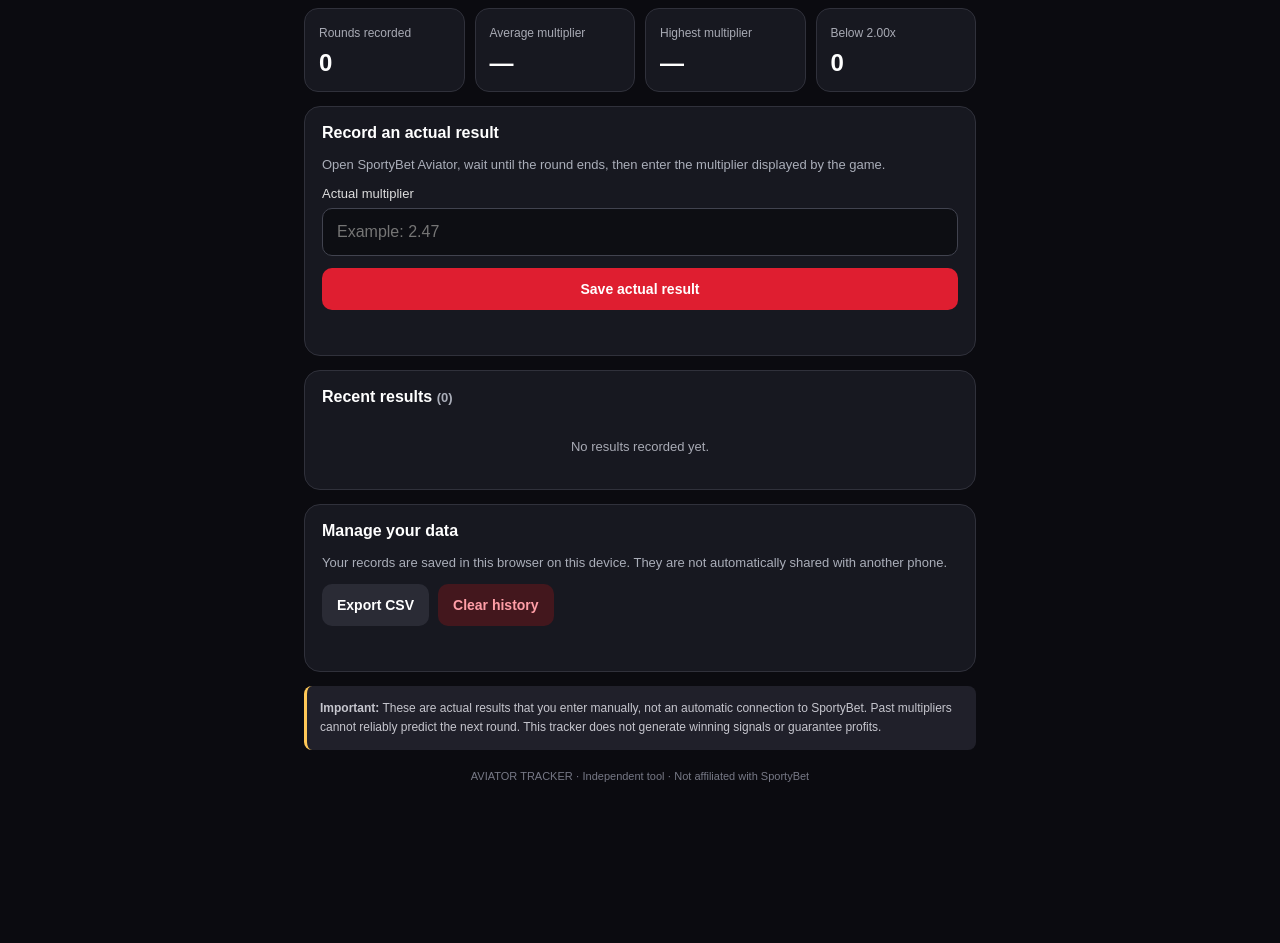
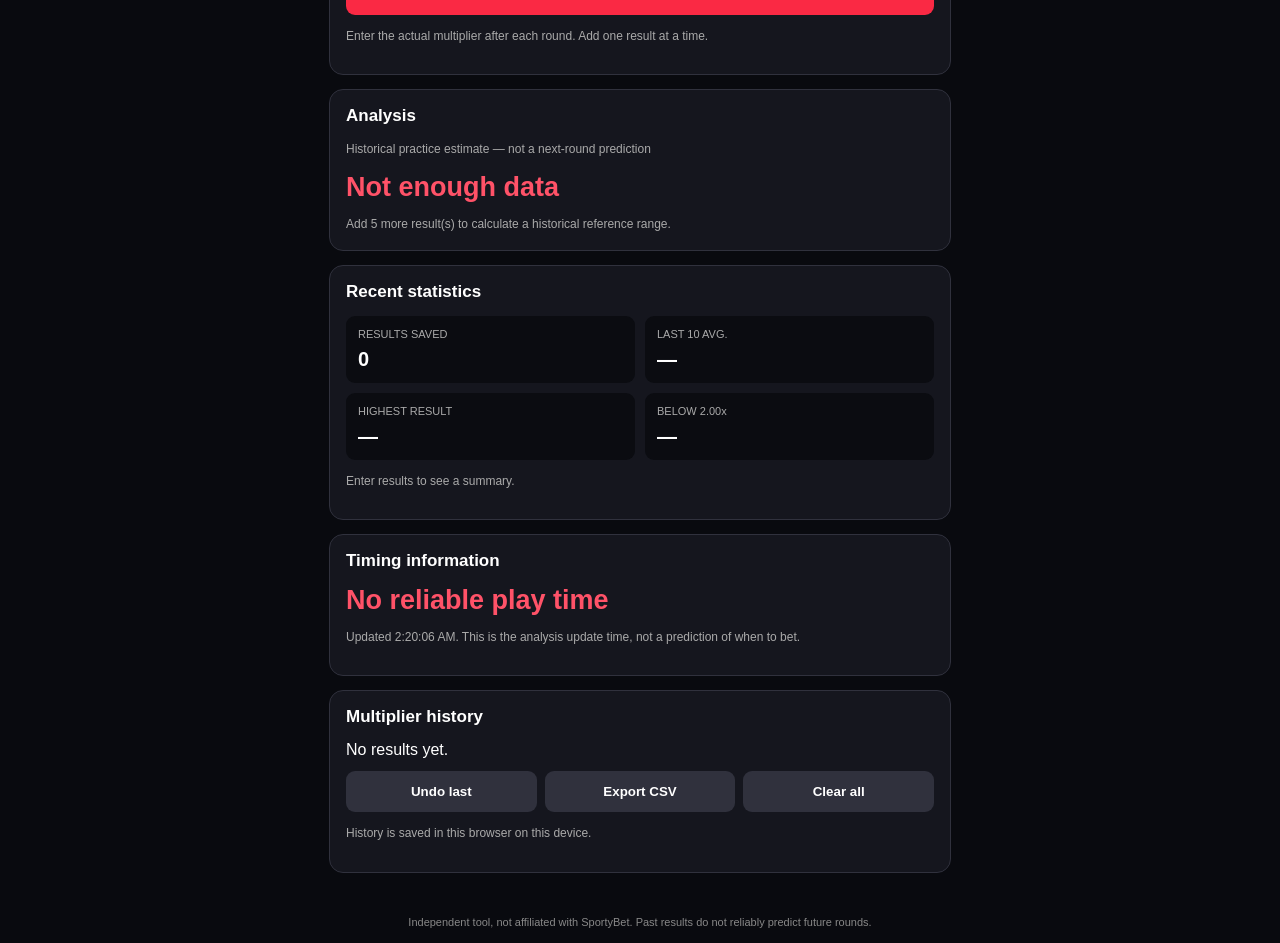
Before and after one commit to afro31310-alt/aviator-signal-lab, a plain HTML site: page index.html in a window 1280 px wide. Shown: the part 276-1219 px from the top of the page. Before the commit the page ends 1093 px from the top, so only its background shows below. Drawn offline with Linux system fonts and the light colour scheme.

Commit message:
Update index.html

```diff
--- a/index.html
+++ b/index.html
@@ -3,222 +3,227 @@
 <html lang="en">
 <head>
 <meta charset="UTF-8">
-<meta name="viewport" content="width=device-width, initial-scale=1">
-<meta name="theme-color" content="#a90e18">
-<title>Aviator Live Result Tracker</title>
+<meta name="viewport" content="width=device-width, initial-scale=1.0">
+<title>Aviator Analyzer</title>
 <style>
 *{box-sizing:border-box}
-body{margin:0;background:#0b0b10;color:#fff;font-family:Arial,sans-serif}
-.wrap{max-width:700px;margin:auto;padding:18px 14px 35px}
-header{display:flex;align-items:center;gap:12px;margin-bottom:20px}
-.logo{background:#df1e30;border-radius:12px;padding:12px;font-size:24px}
-h1{font-size:21px;margin:0}
-.muted{color:#aaaeb9;font-size:13px;line-height:1.5}
-.badge{margin-left:auto;background:#24252d;padding:7px 10px;border-radius:20px;font-size:10px;color:#ffb4bb}
-.hero{background:linear-gradient(140deg,#481019,#19151c);border:1px solid #63242e;border-radius:20px;text-align:center;padding:24px 16px}
-.eyebrow{font-size:11px;letter-spacing:2px;color:#ff9ca6}
-.hero h2{font-size:25px;margin:12px 0}
-.big{font-size:54px;font-weight:900;color:#ff5365;margin:12px 0}
-.panel{background:#171820;border:1px solid #30313b;border-radius:16px;padding:17px;margin-top:14px}
-.panel h3{font-size:16px;margin:0 0 13px}
-.grid{display:grid;grid-template-columns:1fr 1fr;gap:10px;margin-top:14px}
-.stat{background:#171820;border:1px solid #30313b;border-radius:14px;padding:14px}
-.stat small{color:#a8aab4;font-size:12px}
-.stat strong{display:block;font-size:24px;margin-top:8px;overflow-wrap:anywhere}
-label{display:block;font-size:13px;margin:12px 0 7px;color:#ddd}
-input{width:100%;padding:14px;background:#0d0e13;border:1px solid #41434f;border-radius:10px;color:white;font-size:16px}
-button{padding:13px 15px;border:0;border-radius:10px;font-size:14px;font-weight:bold;cursor:pointer}
-.primary{width:100%;margin-top:12px;background:#df1e30;color:white}
-.secondary{background:#2a2b35;color:white}
-.danger{background:#43171d;color:#ff9ea7}
-.message{font-size:13px;min-height:18px;margin-top:10px;color:#59dda7}
-.entry{display:flex;justify-content:space-between;align-items:center;gap:10px;padding:13px 0;border-bottom:1px solid #30313b}
-.entry:last-child{border-bottom:0}
-.mult{font-size:19px;font-weight:bold;color:#ff6474}
-.empty{text-align:center;color:#a8aab4;padding:18px 0;font-size:13px}
-.row{display:flex;gap:9px}
-.row input{min-width:0}
-.notice{margin-top:14px;padding:13px;background:#20202a;border-left:3px solid #ffc857;border-radius:8px;color:#c6c6ce;font-size:12px;line-height:1.6}
-footer{text-align:center;color:#777986;font-size:11px;padding-top:20px}
-@media(min-width:500px){.grid{grid-template-columns:repeat(4,1fr)}.hero{padding:30px}}
+body{margin:0;background:#090a0f;color:#fff;font-family:Arial,sans-serif}
+header{text-align:center;padding:25px 12px;background:#180b11;border-bottom:2px solid #fa2944}
+h1{color:#ff304b;margin:0;font-size:28px}
+header p{color:#bbb;font-size:13px}
+main{max-width:650px;margin:auto;padding:14px}
+.card{background:#15161e;border:1px solid #30313d;border-radius:14px;padding:16px;margin-bottom:14px}
+h2{font-size:17px;margin-top:0}
+input{width:100%;padding:14px;background:#090a0f;border:1px solid #444;color:white;border-radius:9px;font-size:17px}
+button{padding:13px;border:0;border-radius:9px;font-weight:bold;cursor:pointer}
+.primary{width:100%;margin-top:10px;background:#fa2944;color:white}
+.secondary{background:#30313d;color:white}
+.result{font-size:27px;color:#ff5268;font-weight:bold;margin:12px 0}
+.muted{color:#aaa;font-size:12px;line-height:1.6}
+.grid{display:grid;grid-template-columns:1fr 1fr;gap:10px}
+.stat{background:#0b0c11;padding:12px;border-radius:9px}
+.stat small{display:block;color:#aaa;font-size:11px;margin-bottom:8px}
+.stat strong{font-size:20px}
+.history{display:flex;flex-wrap:wrap;gap:7px;margin-top:12px}
+.chip{padding:8px;background:#292a34;border-radius:7px;font-size:13px}
+.low{color:#ff7585}.high{color:#62e4b1}
+.actions{display:flex;gap:8px;flex-wrap:wrap;margin-top:12px}
+.actions button{flex:1}
+footer{text-align:center;color:#888;font-size:11px;padding:15px}
 </style>
 </head>
 <body>
-<div class="wrap">
 <header>
-  <div class="logo">✈</div>
-  <div>
-    <h1>AVIATOR <span style="color:#ff5365">TRACKER</span></h1>
-    <div class="muted">Manual live-result log</div>
-  </div>
-  <div class="badge">RESULTS ONLY</div>
+<h1>AVIATOR ANALYZER</h1>
+<p>Review previous multipliers and track trends</p>
 </header>
 
-<section class="hero">
-  <div class="eyebrow">LATEST RECORDED RESULT</div>
-  <div class="big" id="latest">—</div>
-  <div class="muted" id="latestTime">Enter a result after a round finishes.</div>
+<main>
+<section class="card">
+<h2>Enter the last multiplier</h2>
+<input id="multiplier" type="number" min="1" step="0.01"
+inputmode="decimal" placeholder="Example: 1.45">
+<button class="primary" onclick="analyze()">ANALYZE RESULT</button>
+<p class="muted">Enter the actual multiplier after each round. Add one result at a time.</p>
 </section>
 
-<div class="grid">
-  <div class="stat"><small>Rounds recorded</small><strong id="count">0</strong></div>
-  <div class="stat"><small>Average multiplier</small><strong id="average">—</strong></div>
-  <div class="stat"><small>Highest multiplier</small><strong id="highest">—</strong></div>
-  <div class="stat"><small>Below 2.00x</small><strong id="below">0</strong></div>
-</div>
-
-<section class="panel">
-  <h3>Record an actual result</h3>
-  <div class="muted">Open SportyBet Aviator, wait until the round ends, then enter the multiplier displayed by the game.</div>
-  <label for="multiplier">Actual multiplier</label>
-  <input id="multiplier" type="number" min="1" max="1000000" step="0.01" inputmode="decimal" placeholder="Example: 2.47">
-  <button class="primary" id="save">Save actual result</button>
-  <div class="message" id="message" aria-live="polite"></div>
+<section class="card">
+<h2>Analysis</h2>
+<div class="muted">Historical practice estimate — not a next-round prediction</div>
+<div class="result" id="estimate">Waiting for results</div>
+<div id="summary" class="muted">Enter at least 5 results to show a historical reference range.</div>
 </section>
 
-<section class="panel">
-  <h3>Recent results <span class="muted" id="historyCount"></span></h3>
-  <div id="history"><div class="empty">No results recorded yet.</div></div>
+<section class="card">
+<h2>Recent statistics</h2>
+<div class="grid">
+<div class="stat"><small>RESULTS SAVED</small><strong id="count">0</strong></div>
+<div class="stat"><small>LAST 10 AVG.</small><strong id="average">—</strong></div>
+<div class="stat"><small>HIGHEST RESULT</small><strong id="highest">—</strong></div>
+<div class="stat"><small>BELOW 2.00x</small><strong id="low">—</strong></div>
+</div>
+<p id="trend" class="muted">Your trend summary will appear here.</p>
 </section>
 
-<section class="panel">
-  <h3>Manage your data</h3>
-  <div class="muted">Your records are saved in this browser on this device. They are not automatically shared with another phone.</div>
-  <div class="row" style="margin-top:12px">
-    <button class="secondary" id="export">Export CSV</button>
-    <button class="danger" id="clear">Clear history</button>
-  </div>
-  <div class="message" id="dataMessage"></div>
+<section class="card">
+<h2>Timing information</h2>
+<div class="result" id="timing">No reliable play time</div>
+<p class="muted" id="timingInfo">Previous multipliers cannot reveal when the next round will be high. Use this section to record when you review rounds; do not treat a time as a betting signal.</p>
 </section>
 
-<div class="notice">
-<strong>Important:</strong> These are actual results that you enter manually, not an automatic connection to SportyBet. Past multipliers cannot reliably predict the next round. This tracker does not generate winning signals or guarantee profits.
+<section class="card">
+<h2>Multiplier history</h2>
+<div id="history" class="history">No results yet.</div>
+<div class="actions">
+<button class="secondary" onclick="undoLast()">Undo last</button>
+<button class="secondary" onclick="exportCSV()">Export CSV</button>
+<button class="secondary" onclick="clearAll()">Clear all</button>
 </div>
-<footer>AVIATOR TRACKER · Independent tool · Not affiliated with SportyBet</footer>
-</div>
+<p class="muted">History is saved in this browser on this device.</p>
+</section>
+</main>
+
+<footer>
+Independent tool, not affiliated with SportyBet. Past results do not reliably predict future rounds.
+</footer>
 
 <script>
-(function(){
-const $=id=>document.getElementById(id);
-const KEY='aviatorActualResultsV1';
-function load(){
-  try{
-    const data=JSON.parse(localStorage.getItem(KEY)||'[]');
-    return Array.isArray(data)?data:[];
-  }catch(e){return [];}
+const KEY = "aviator_analyzer_history_v2";
+let results = [];
+
+try {
+  results = JSON.parse(localStorage.getItem(KEY) || "[]");
+  if (!Array.isArray(results)) results = [];
+} catch(e) {
+  results = [];
 }
-let results=load();
 
-function saveStorage(){
-  try{
-    localStorage.setItem(KEY,JSON.stringify(results));
-    return true;
-  }catch(e){
-    $('message').textContent='Could not save. Check browser storage.';
-    return false;
-  }
+function save() {
+  try {
+    localStorage.setItem(KEY, JSON.stringify(results));
+  } catch(e) {}
 }
-function dateText(date){
-  return new Date(date).toLocaleString([],{
-    month:'short',day:'numeric',hour:'2-digit',minute:'2-digit'
-  });
+
+function format(n) {
+  return Number(n).toFixed(2) + "x";
 }
-function render(){
-  $('count').textContent=results.length;
-  $('historyCount').textContent='('+results.length+')';
 
-  if(results.length===0){
-    $('latest').textContent='—';
-    $('latestTime').textContent='Enter a result after a round finishes.';
-    $('average').textContent='—';
-    $('highest').textContent='—';
-    $('below').textContent='0';
-    $('history').innerHTML='<div class="empty">No results recorded yet.</div>';
+function median(values) {
+  const sorted = [...values].sort((a,b) => a-b);
+  const mid = Math.floor(sorted.length / 2);
+  return sorted.length % 2
+    ? sorted[mid]
+    : (sorted[mid-1] + sorted[mid]) / 2;
+}
+
+function analyze() {
+  const field = document.getElementById("multiplier");
+  const raw = field.value.trim();
+  const value = Number(raw);
+
+  if (!raw || !Number.isFinite(value) || value < 1) {
+    alert("Enter a valid multiplier of 1.00 or higher.");
     return;
   }
 
-  const values=results.map(r=>r.value);
-  $('latest').textContent=values[values.length-1].toFixed(2)+'x';
-  $('latestTime').textContent='Recorded '+dateText(results[results.length-1].time);
-  $('average').textContent=(values.reduce((a,b)=>a+b,0)/values.length).toFixed(2)+'x';
-  $('highest').textContent=Math.max(...values).toFixed(2)+'x';
-  $('below').textContent=values.filter(v=>v<2).length;
-
-  $('history').innerHTML=results.slice().reverse().map((r,index)=>{
-    const number=results.length-index;
-    return '<div class="entry"><div><strong>Round record #'+number+
-      '</strong><div class="muted">'+dateText(r.time)+
-      '</div></div><div class="mult">'+r.value.toFixed(2)+'x</div></div>';
-  }).join('');
+  results.push(Math.round(value * 100) / 100);
+  save();
+  field.value = "";
+  render();
 }
 
-$('save').addEventListener('click',()=>{
-  const raw=$('multiplier').value.trim();
-  const value=Number(raw);
+function render() {
+  const recent = results.slice(-10);
+  const count = results.length;
+  const average = recent.length
+    ? recent.reduce((a,b) => a+b, 0) / recent.length
+    : 0;
+  const lows = recent.filter(n => n < 2).length;
 
-  if(!raw||!Number.isFinite(value)||value<1||value>1000000){
-    $('message').style.color='#ff9ea7';
-    $('message').textContent='Enter a valid multiplier of 1.00 or higher.';
+  document.getElementById("count").textContent = count;
+  document.getElementById("average").textContent =
+    recent.length ? format(average) : "—";
+  document.getElementById("highest").textContent =
+    count ? format(Math.max(...results)) : "—";
+  document.getElementById("low").textContent =
+    recent.length ? Math.round(lows / recent.length * 100) + "%" : "—";
+
+  if (count < 5) {
+    document.getElementById("estimate").textContent = "Not enough data";
+    document.getElementById("summary").textContent =
+      "Add " + (5-count) + " more result(s) to calculate a historical reference range.";
+  } else {
+    const med = median(recent);
+    const lower = Math.max(1, med * 0.75);
+    const upper = Math.max(lower + 0.25, med * 1.5);
+
+    document.getElementById("estimate").textContent =
+      format(lower) + " – " + format(upper);
+    document.getElementById("summary").textContent =
+      "Reference range based on the median of recent results. It does not predict the next round.";
+  }
+
+  let trend = "Enter results to see a summary.";
+  if (recent.length) {
+    trend = "Last " + recent.length + " rounds averaged " +
+      format(average) + ". " +
+      Math.round(lows / recent.length * 100) +
+      "% were below 2.00x. This describes past results only.";
+  }
+  document.getElementById("trend").textContent = trend;
+
+  document.getElementById("history").innerHTML = results.length
+    ? [...results].reverse().map(n =>
+        '<span class="chip ' + (n < 2 ? 'low' : 'high') +
+        '">' + format(n) + '</span>'
+      ).join("")
+    : "No results yet.";
+
+  document.getElementById("timing").textContent =
+    "No reliable play time";
+  document.getElementById("timingInfo").textContent =
+    "Updated " + new Date().toLocaleTimeString() +
+    ". This is the analysis update time, not a prediction of when to bet.";
+}
+
+function undoLast() {
+  if (!results.length) return;
+  results.pop();
+  save();
+  render();
+}
+
+function clearAll() {
+  if (!results.length) return;
+  if (confirm("Delete all saved multiplier results?")) {
+    results = [];
+    save();
+    render();
+  }
+}
+
+function exportCSV() {
+  if (!results.length) {
+    alert("There are no results to export.");
     return;
   }
 
-  results.push({
-    value:Math.round(value*100)/100,
-    time:new Date().toISOString()
-  });
+  const csv = "Round,Multiplier\n" +
+    results.map((n,i) => (i+1) + "," + n.toFixed(2)).join("\n");
+  const blob = new Blob([csv], {type:"text/csv;charset=utf-8"});
+  const url = URL.createObjectURL(blob);
+  const a = document.createElement("a");
+  a.href = url;
+  a.download = "aviator-history.csv";
+  a.click();
+  URL.revokeObjectURL(url);
+}
 
-  if(results.length>2000)results=results.slice(-2000);
-
-  if(!saveStorage()){
-    results.pop();
-    return;
-  }
-
-  $('multiplier').value='';
-  $('message').style.color='#59dda7';
-  $('message').textContent='Actual result saved successfully.';
-  render();
-});
-
-$('multiplier').addEventListener('keydown',e=>{
-  if(e.key==='Enter')$('save').click();
-});
-
-$('clear').addEventListener('click',()=>{
-  if(!results.length)return;
-  if(confirm('Delete all recorded results from this browser?')){
-    const previous=results;
-    results=[];
-    try{
-      localStorage.setItem(KEY,'[]');
-      $('dataMessage').textContent='History cleared.';
-      render();
-    }catch(e){
-      results=previous;
-      $('dataMessage').textContent='Could not clear history.';
-    }
-  }
-});
-
-$('export').addEventListener('click',()=>{
-  if(!results.length){
-    $('dataMessage').textContent='Record at least one result first.';
-    return;
-  }
-  const csv='Multiplier,Recorded time\n'+results.map(r=>
-    r.value.toFixed(2)+',"'+new Date(r.time).toISOString()+'"'
-  ).join('\n');
-  const url=URL.createObjectURL(new Blob([csv],{type:'text/csv;charset=utf-8;'}));
-  const a=document.createElement('a');
-  a.href=url;
-  a.download='aviator-results.csv';
-  a.click();
-  setTimeout(()=>URL.revokeObjectURL(url),1000);
-  $('dataMessage').textContent='CSV export requested.';
+document.getElementById("multiplier").addEventListener("keydown", e => {
+  if (e.key === "Enter") analyze();
 });
 
 render();
-})();
 </script>
 </body>
 </html>
```
